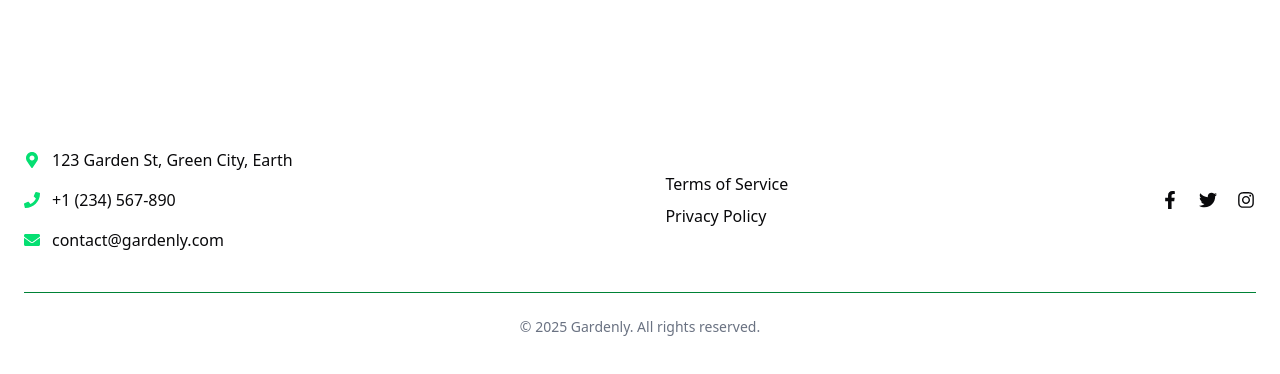
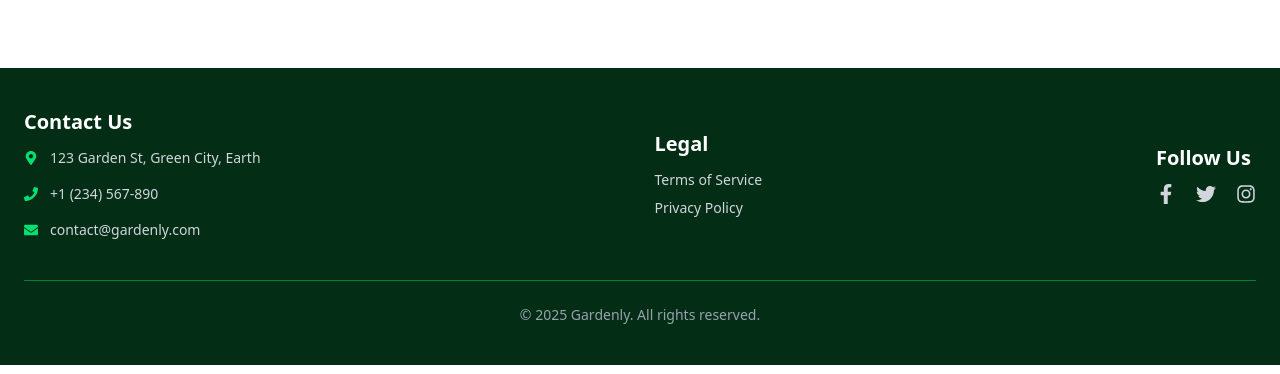
Before and after one commit to kawsarkabir/gardenly-client, a React (Vite) app: page / in a window 1280 px wide. Shown: the part 2110-2484 px from the top of the page. Built offline with nearby package versions, Linux system fonts and the light colour scheme; no server answers.

Commit message:
feacor(footer): footer upgrade

```diff
--- a/src/components/shared/Footer.jsx
+++ b/src/components/shared/Footer.jsx
@@ -9,44 +9,43 @@ import {
 
 export default function Footer() {
   return (
-    <footer className="bg-white py-10 px-6">
+    <footer className="bg-green-950 text-white py-10 px-6">
       <div className="max-w-7xl mx-auto flex flex-col md:flex-row justify-between gap-10">
         {/* Contact Info */}
         <div className="space-y-4 max-w-sm">
-          <h3 className="text-white text-xl font-semibold mb-3">Contact Us</h3>
-          <p className="flex items-center gap-3">
-            <FaMapMarkerAlt className="text-green-400" /> 123 Garden St, Green
-            City, Earth
+          <h3 className="text-xl font-semibold mb-3">Contact Us</h3>
+          <p className="flex items-center gap-3 text-sm text-gray-300">
+            <FaMapMarkerAlt className="text-green-400" /> 123 Garden St, Green City, Earth
           </p>
-          <p className="flex items-center gap-3">
+          <p className="flex items-center gap-3 text-sm text-gray-300">
             <FaPhone className="text-green-400" /> +1 (234) 567-890
           </p>
-          <p className="flex items-center gap-3">
+          <p className="flex items-center gap-3 text-sm text-gray-300">
             <FaEnvelope className="text-green-400" /> contact@gardenly.com
           </p>
         </div>
 
         {/* Terms & Links */}
         <div className="space-y-2 flex flex-col justify-center">
-          <h3 className="text-white text-xl font-semibold mb-3">Legal</h3>
-          <a href="/terms" className="hover:text-green-400 transition-colors">
+          <h3 className="text-xl font-semibold mb-3">Legal</h3>
+          <a href="/terms" className="hover:text-green-400 text-sm text-gray-300 transition-colors">
             Terms of Service
           </a>
-          <a href="/privacy" className="hover:text-green-400 transition-colors">
+          <a href="/privacy" className="hover:text-green-400 text-sm text-gray-300 transition-colors">
             Privacy Policy
           </a>
         </div>
 
         {/* Social Links */}
         <div className="space-y-4 flex flex-col justify-center">
-          <h3 className="text-white text-xl font-semibold mb-3">Follow Us</h3>
-          <div className="flex gap-5 text-lg">
+          <h3 className="text-xl font-semibold mb-3">Follow Us</h3>
+          <div className="flex gap-5 text-xl">
             <a
               href="https://facebook.com/gardenly"
               target="_blank"
               rel="noopener noreferrer"
               aria-label="Facebook"
-              className="hover:text-green-400 transition-colors"
+              className="hover:text-green-400 text-gray-300 transition-colors"
             >
               <FaFacebookF />
             </a>
@@ -55,7 +54,7 @@ export default function Footer() {
               target="_blank"
               rel="noopener noreferrer"
               aria-label="Twitter"
-              className="hover:text-green-400 transition-colors"
+              className="hover:text-green-400 text-gray-300 transition-colors"
             >
               <FaTwitter />
             </a>
@@ -64,7 +63,7 @@ export default function Footer() {
               target="_blank"
               rel="noopener noreferrer"
               aria-label="Instagram"
-              className="hover:text-green-400 transition-colors"
+              className="hover:text-green-400 text-gray-300 transition-colors"
             >
               <FaInstagram />
             </a>
@@ -72,7 +71,7 @@ export default function Footer() {
         </div>
       </div>
 
-      <div className="mt-10 border-t border-green-700 pt-6 text-center text-sm text-gray-500">
+      <div className="mt-10 border-t border-green-700 pt-6 text-center text-sm text-gray-400">
         &copy; {new Date().getFullYear()} Gardenly. All rights reserved.
       </div>
     </footer>
--- a/src/pages/home/SuccessStories.jsx
+++ b/src/pages/home/SuccessStories.jsx
@@ -10,8 +10,7 @@ export default function SuccessStories() {
   useEffect(() => {
     fetch('/success.json')
       .then((res) => res.json())
-      .then((data) => setStories(data))
-      .catch((err) => console.error('Failed to fetch stories:', err));
+      .then((data) => setStories(data));
   }, []);
 
   return (
```
